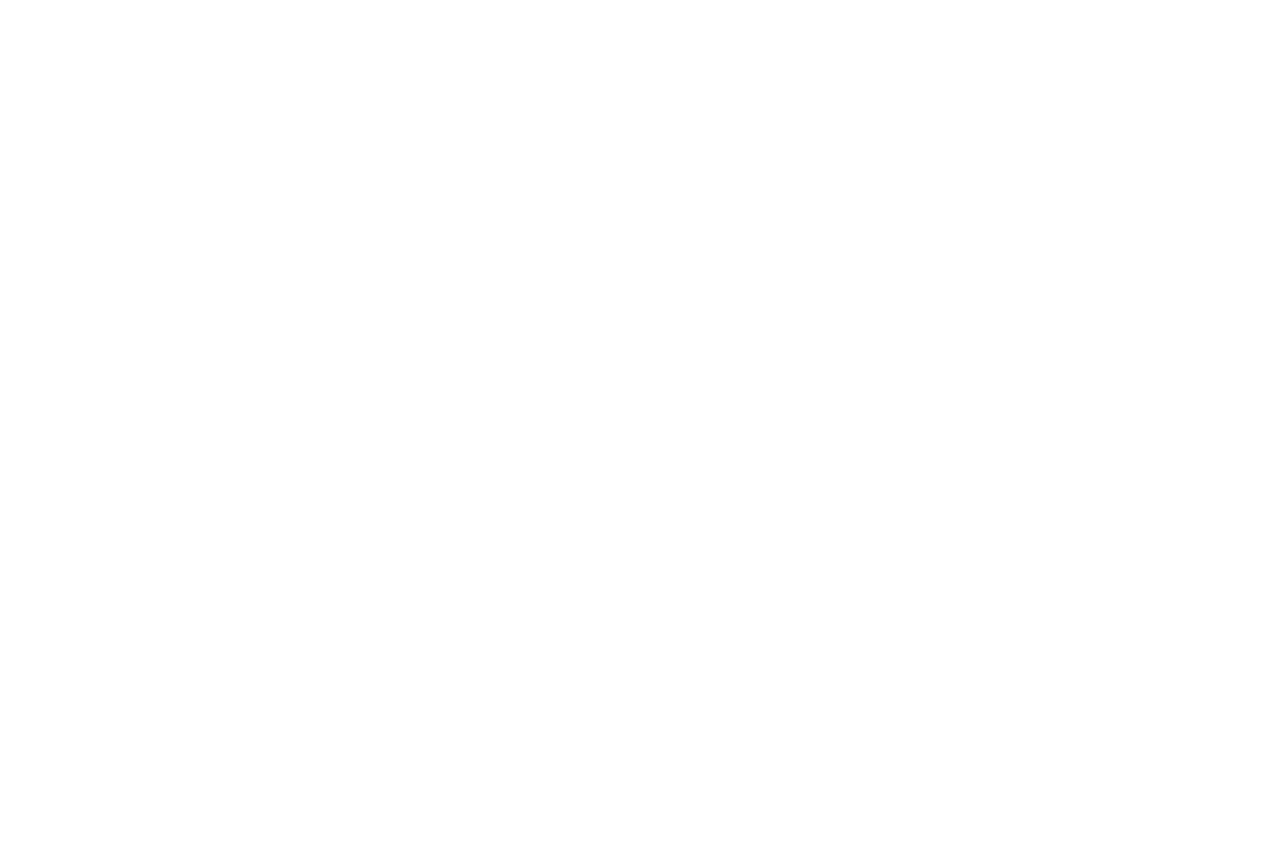
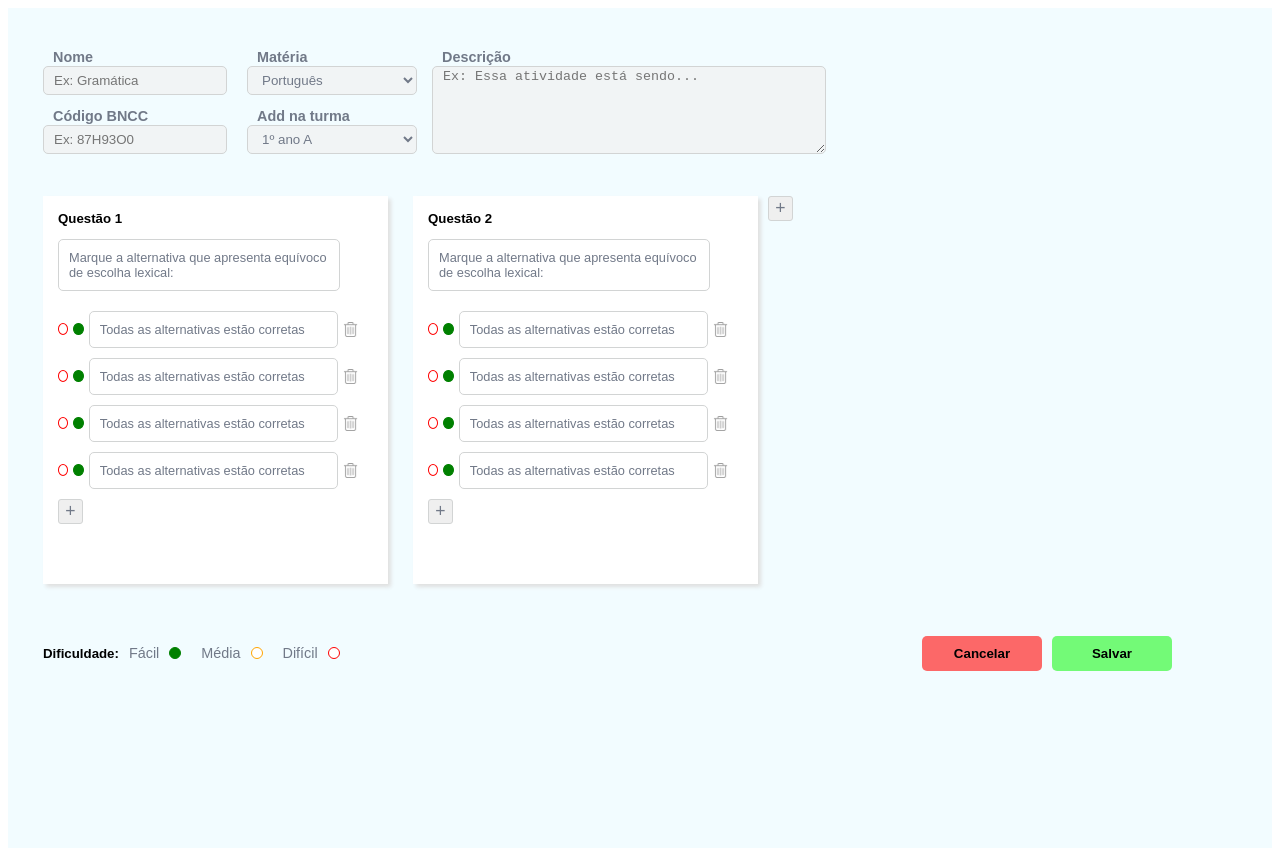
Before and after one commit to alicepsz98/classquest-test, a React (Create React App) app: page / in a window 1280 px wide. Before the commit the page ends 800 px from the top, so only its background shows below. Built offline with nearby package versions, Linux system fonts and the light colour scheme.

Commit message:
form page

```diff
--- a/src/pages/FormPage/index.tsx
+++ b/src/pages/FormPage/index.tsx
@@ -1,10 +1,48 @@
 import React from 'react';
+import AddButton from '../../components/AddButton';
+import InputSelect from '../../components/InputSelect';
+import InputText from '../../components/InputText';
+import QuestionCard from '../../components/QuestionCard';
+import FinalButtons from '../../components/FinalButtons';
+import Difficulty from '../../components/Difficulty';
+import { FormContainer, TopScreen, DescriptionContainer, QuestionContainer, FooterForm } from './styles';
 
 const FormPage: React.FC = () => {
   return (
-    <div>
-
-    </div>
+    <FormContainer>
+      <TopScreen>
+        <div>
+          <InputText
+            label="Nome"
+            placeholder="Ex: Gramática"
+          />
+          <InputText
+            label="Código BNCC"
+            placeholder="Ex: 87H93O0"
+          />
+        </div>
+        <InputSelect />
+        <DescriptionContainer>
+          <label htmlFor="description">Descrição</label>
+          <textarea id="description" placeholder="Ex: Essa atividade está sendo..."></textarea>
+        </DescriptionContainer>
+      </TopScreen>
+      <QuestionContainer>
+        <QuestionCard
+          nameQuestion="Questão 1"
+          question="Marque a alternativa que apresenta equívoco de escolha lexical:"
+        />
+        <QuestionCard
+          nameQuestion="Questão 2"
+          question="Marque a alternativa que apresenta equívoco de escolha lexical:"
+        />
+        <AddButton />
+      </QuestionContainer>
+      <FooterForm>
+        <Difficulty />
+        <FinalButtons />
+      </FooterForm>
+    </FormContainer>
   );
 }
 
--- a/src/pages/FormPage/styles.ts
+++ b/src/pages/FormPage/styles.ts
@@ -1 +1,46 @@
 import styled from 'styled-components';
+
+export const FormContainer = styled.main`
+  background: #f2fcff;
+  font-family: Arial, Helvetica, sans-serif;
+  height: 100vh;
+  padding: 40px 50px 0 20px;
+`
+
+export const TopScreen = styled.div`
+  display: flex;
+`
+
+export const DescriptionContainer = styled.div`
+  margin-left: 15px;
+  label {
+    padding: 0 0 8px 10px;
+    font-size: 90%;
+    font-weight: 600;
+    color: #717988;
+  }
+  textarea {
+    display: flex;
+    flex-direction: column;
+    background: #f1f4f5;
+    width: 380px;
+    height: 82px;
+    padding-left: 10px;
+    border-radius: 5px;
+    border: 1px solid #d2d4d4;
+    margin-bottom: 12px;
+    outline: none;
+  }
+`
+
+export const QuestionContainer = styled.div`
+  display: flex;
+  margin-top: 30px;
+`
+
+export const FooterForm = styled.div`
+  margin-top: 40px;
+  display: flex;
+  justify-content: space-between;
+  align-items: center;
+`
```
